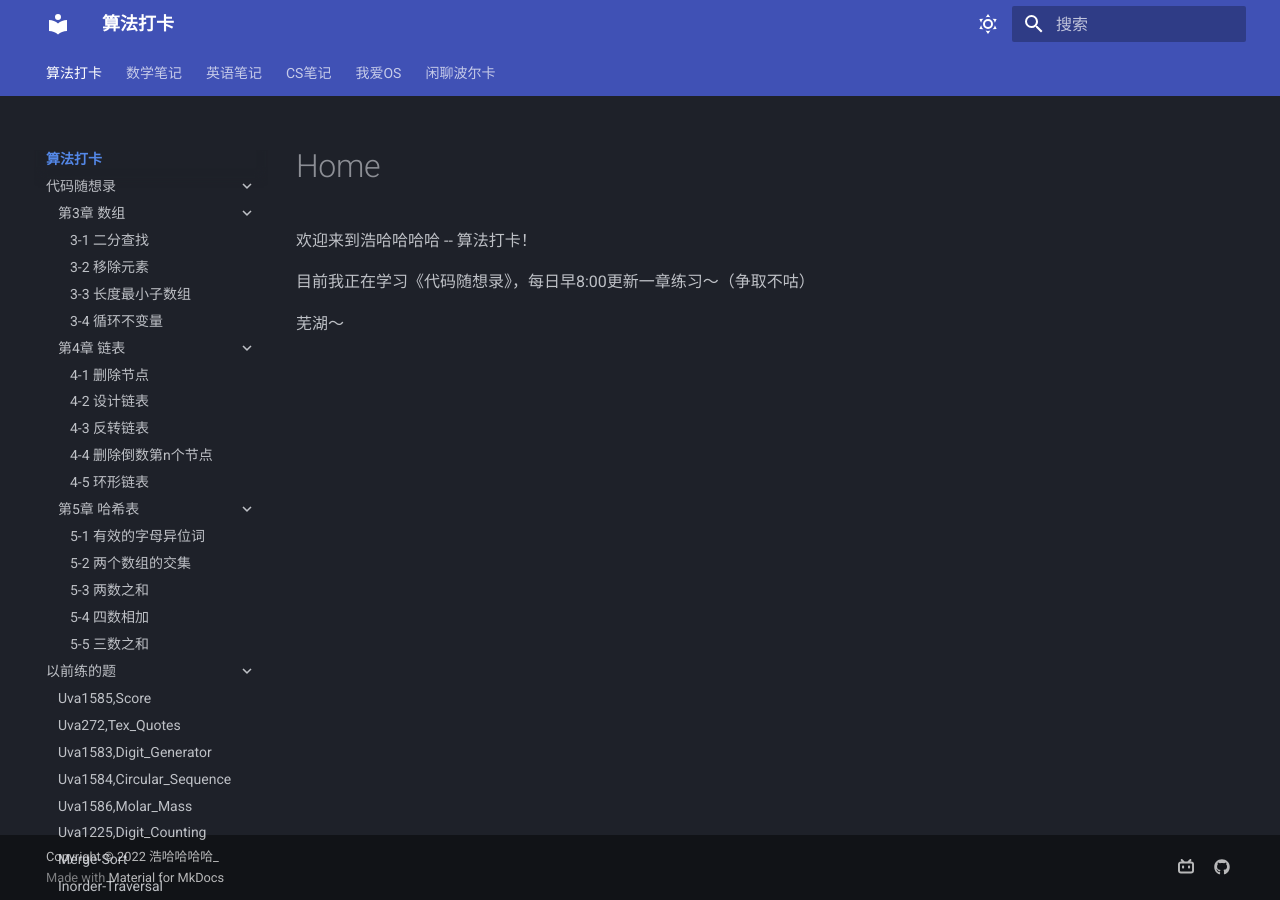
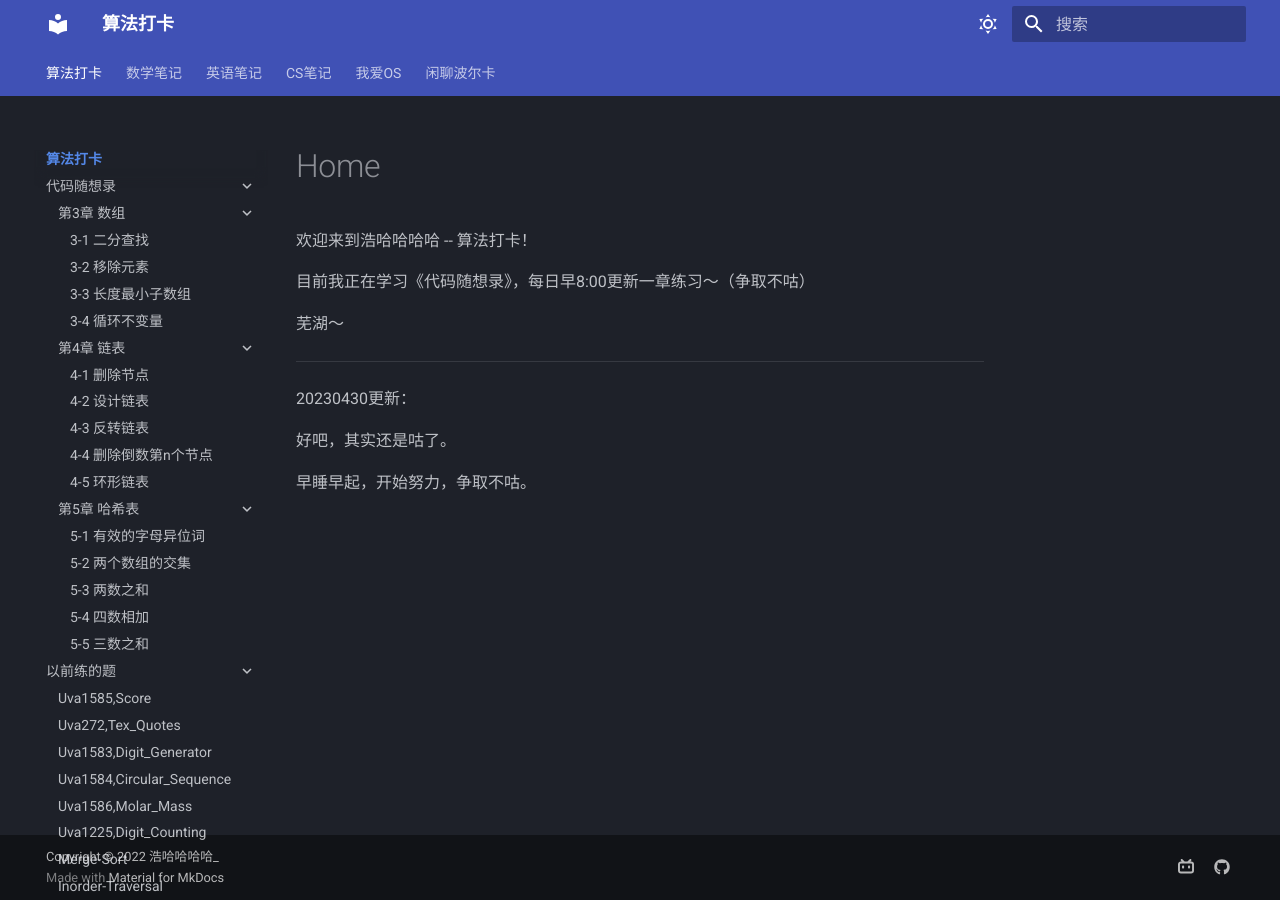
Before and after one commit to Haohahahaha/alg, an MkDocs documentation site: the page built from docs/index.md, in a window 1280 px wide. Built offline with MkDocs 1.6.1 and Material for MkDocs 9.7.7, drawn with Linux system fonts in a browser that asks for light colours.

Commit message:
2023-05-01_00:28:33 update

```diff
--- a/docs/index.md
+++ b/docs/index.md
@@ -3,3 +3,11 @@
 目前我正在学习《代码随想录》，每日早8:00更新一章练习～（争取不咕）
 
 芜湖～
+
+---
+
+20230430更新：
+
+好吧，其实还是咕了。
+
+早睡早起，开始努力，争取不咕。
```
